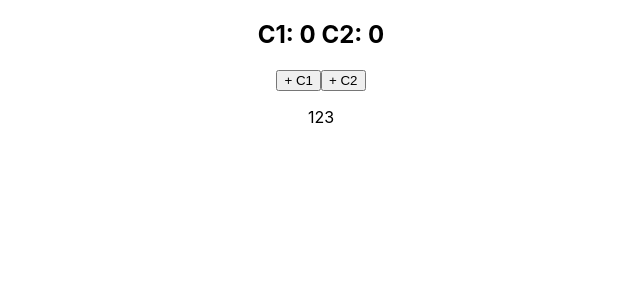
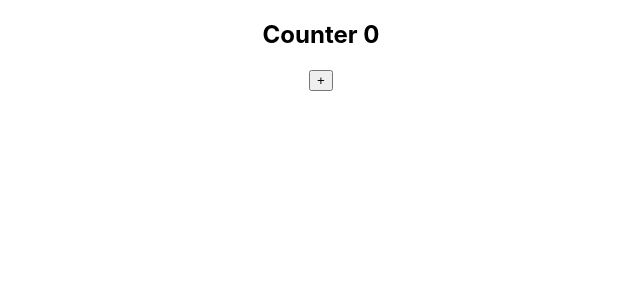
Before and after one commit to menestrel-mkmb/udemy_luz-otav_react, a React (Create React App) app in the folder projeto-2/: page / in a window 1280 px wide. Shown: the top 300 px of the page, without its empty margins (319-959 px from the left). Built offline with nearby package versions, Linux system fonts and the light colour scheme.

Commit message:
misc useCallback;

```diff
--- a/projeto-2/src/App.js
+++ b/projeto-2/src/App.js
@@ -1,7 +1,32 @@
-import { Component, useEffect, useState } from 'react';
+import P from 'prop-types';
+import React, { Component, useCallback, useEffect, useState } from 'react';
 
 import logo from './logo.svg';
 import './App.css';
+
+const Button = React.memo(function Button({ incrementButton }) {
+  console.log('child render');
+  return <button onClick={() => incrementButton(10)}>+</button>;
+});
+
+Button.propTypes = {
+  incrementButton: P.func.isRequired,
+};
+
+const CallbackApp = () => {
+  const [counter, setCounter] = useState(0);
+
+  const incrementCounter = useCallback((num) => setCounter((c) => c + num), []);
+
+  console.log('parent render');
+
+  return (
+    <div className="App">
+      <h2>Counter {counter}</h2>
+      <Button incrementButton={incrementCounter} />
+    </div>
+  );
+};
 
 const listenerEvent = () => {
   console.log('listenerEvent');
@@ -38,7 +63,7 @@ const LifeCycleApp = () => {
   }, []);
 
   return (
-    <div className="App">
+    <div className="App" style={{ display: 'none' }}>
       <h2 id="doubleCounter">
         C1: {counter1} C2: {counter2}
       </h2>
@@ -129,6 +154,7 @@ function App() {
       <FunctionApp />
       <FunctionStateApp />
       <LifeCycleApp />
+      <CallbackApp />
     </div>
   );
 }
```
